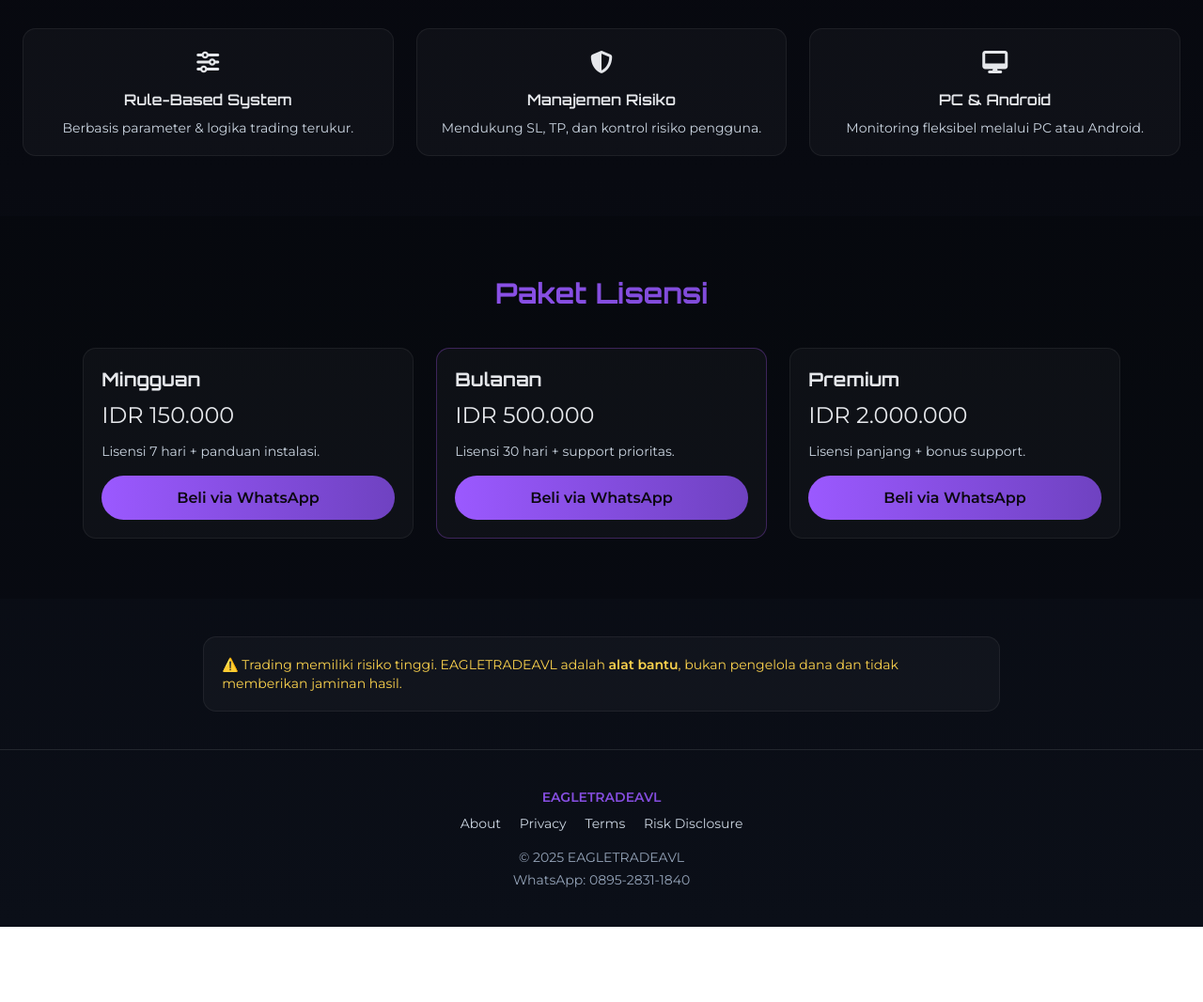
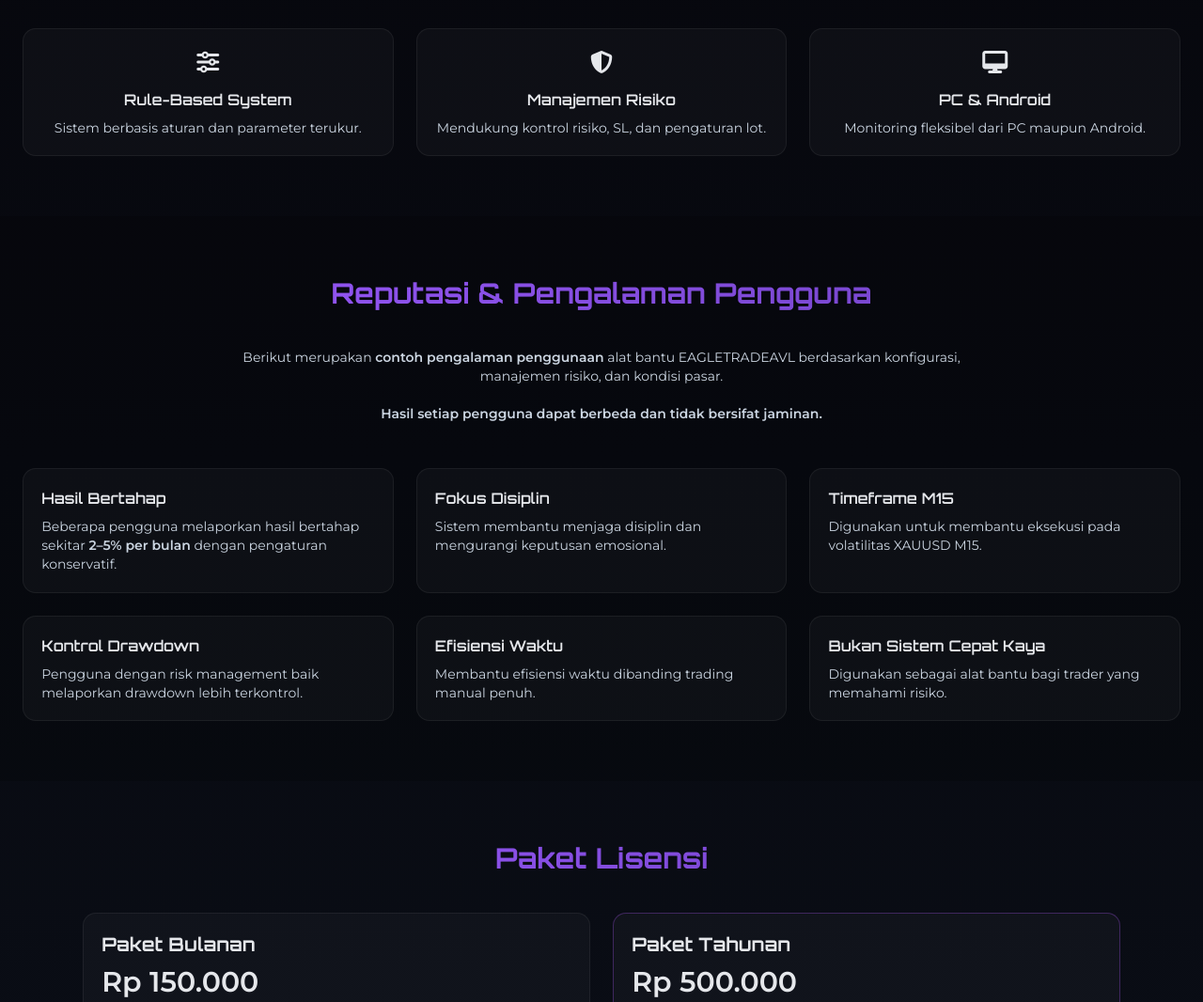
Before and after one commit to Icecemot/eagle, a plain HTML site: page index.html in a window 1280 px wide. Shown: the part 620-1686 px from the top of the page at 94% size. Before the commit the page ends 1606 px from the top, so only its background shows below. Drawn offline with nearby package versions, Linux system fonts and the light colour scheme.

Commit message:
Update index.html

```diff
--- a/index.html
+++ b/index.html
@@ -1,101 +1,76 @@
-<!doctype html>
+<!DOCTYPE html>
 <html lang="id">
 <head>
-    <meta charset="utf-8" />
-    <meta name="viewport" content="width=device-width, initial-scale=1" />
-    <title>EAGLETRADEAVL – Alat Bantu Trading XAUUSD Otomatis</title>
+  <meta charset="utf-8">
+  <meta name="viewport" content="width=device-width, initial-scale=1">
+  <title>EAGLETRADEAVL – Alat Bantu Trading XAUUSD</title>
 
   <!-- SEO SAFE -->
-    <meta
-      name="description"
-      content="EAGLETRADEAVL adalah alat bantu trading otomatis XAUUSD M15 berbasis rule & manajemen risiko. Bukan layanan investasi dan tidak menjamin profit."
-    />
-    <meta name="robots" content="index, follow" />
+  <meta name="description" content="EAGLETRADEAVL adalah alat bantu trading otomatis XAUUSD M15 berbasis rule dan manajemen risiko. Bukan layanan investasi dan tidak menjamin profit.">
+  <meta name="robots" content="index, follow">
 
   <!-- Open Graph -->
-    <meta
-      property="og:title"
-      content="EAGLETRADEAVL – Alat Bantu Trading XAUUSD"
-    />
-    <meta
-      property="og:description"
-      content="Alat bantu trading otomatis berbasis parameter & manajemen risiko. Trading memiliki risiko."
-    />
-    <meta property="og:type" content="website" />
-    <meta property="og:locale" content="id_ID" />
+  <meta property="og:title" content="EAGLETRADEAVL – Alat Bantu Trading XAUUSD">
+  <meta property="og:description" content="Alat bantu trading otomatis berbasis parameter dan manajemen risiko. Trading memiliki risiko.">
+  <meta property="og:type" content="website">
+  <meta property="og:locale" content="id_ID">
 
   <!-- Tailwind CDN -->
   <script src="https://cdn.tailwindcss.com"></script>
 
   <!-- Fonts -->
-    <link rel="preconnect" href="https://fonts.googleapis.com" />
-    <link rel="preconnect" href="https://fonts.gstatic.com" crossorigin />
-    <link
-      href="https://fonts.googleapis.com/css2?family=Orbitron:wght@600;700&family=Montserrat:wght@300;400;600&display=swap"
-      rel="stylesheet"
-    />
+  <link rel="preconnect" href="https://fonts.googleapis.com">
+  <link rel="preconnect" href="https://fonts.gstatic.com" crossorigin>
+  <link href="https://fonts.googleapis.com/css2?family=Orbitron:wght@600;700&family=Montserrat:wght@300;400;600&display=swap" rel="stylesheet">
 
   <!-- Icons -->
-    <link
-      rel="stylesheet"
-      href="https://cdnjs.cloudflare.com/ajax/libs/font-awesome/6.5.0/css/all.min.css"
-    />
+  <link rel="stylesheet" href="https://cdnjs.cloudflare.com/ajax/libs/font-awesome/6.5.0/css/all.min.css"/>
 
   <style>
-      body {
-        margin: 0;
-        font-family: Montserrat, system-ui;
-        background: linear-gradient(180deg, #05050a, #0b0f18);
-        color: #e5e7eb;
+    body{
+      margin:0;
+      font-family:Montserrat,system-ui;
+      background:linear-gradient(180deg,#05050a,#0b0f18);
+      color:#e5e7eb;
     }
-      h1,
-      h2,
-      h3 {
-        font-family: Orbitron;
+    h1,h2,h3{font-family:Orbitron}
+    .neon{
+      background:linear-gradient(90deg,#9b59ff,#6f42c1);
+      -webkit-background-clip:text;
+      -webkit-text-fill-color:transparent;
     }
-      .neon {
-        background: linear-gradient(90deg, #9b59ff, #6f42c1);
-        -webkit-background-clip: text;
-        -webkit-text-fill-color: transparent;
+    .glass{
+      background:rgba(255,255,255,.03);
+      border:1px solid rgba(255,255,255,.06);
+      border-radius:14px;
+      padding:1.2rem;
     }
-      .glass {
-        background: rgba(255, 255, 255, 0.03);
-        border: 1px solid rgba(255, 255, 255, 0.06);
-        border-radius: 14px;
-        padding: 1.2rem;
+    .btn{
+      display:inline-flex;
+      align-items:center;
+      justify-content:center;
+      gap:.5rem;
+      padding:.7rem 1.4rem;
+      border-radius:999px;
+      font-weight:700;
+      background:linear-gradient(90deg,#9b59ff,#6f42c1);
+      color:#0b0810;
+      text-decoration:none;
     }
-      .btn {
-        display: inline-flex;
-        align-items: center;
-        gap: 0.5rem;
-        padding: 0.7rem 1.4rem;
-        border-radius: 999px;
-        font-weight: 700;
-        background: linear-gradient(90deg, #9b59ff, #6f42c1);
-        color: #0b0810;
-        text-decoration: none;
-      }
-      footer a {
-        color: #cbd5e1;
-      }
-      footer a:hover {
-        color: white;
-      }
+    footer a{color:#cbd5e1}
+    footer a:hover{color:white}
   </style>
 </head>
 
 <body>
+
 <!-- NAV -->
-    <header
-      class="sticky top-0 bg-black/40 backdrop-blur border-b border-white/10 z-50"
-    >
-      <div
-        class="max-w-7xl mx-auto px-6 py-3 flex justify-between items-center"
-      >
+<header class="sticky top-0 bg-black/40 backdrop-blur border-b border-white/10 z-50">
+  <div class="max-w-7xl mx-auto px-6 py-3 flex justify-between items-center">
     <span class="text-xl font-bold neon">EAGLETRADEAVL</span>
-        <a href="https://wa.me/6289528311840" class="btn"
-          ><i class="fab fa-whatsapp"></i> Konsultasi</a
-        >
+    <a href="https://wa.me/6289528311840" class="btn">
+      <i class="fab fa-whatsapp"></i> Konsultasi
+    </a>
   </div>
 </header>
 
@@ -106,20 +81,17 @@
       Alat Bantu Trading XAUUSD M15
     </h1>
     <p class="mt-6 text-lg text-slate-300">
-          Membantu otomatisasi eksekusi trading berbasis parameter dan manajemen
-          risiko.
-          <br />
+      Membantu otomatisasi eksekusi trading berbasis parameter
+      dan manajemen risiko.
+      <br>
       <strong>Bukan layanan investasi dan tidak menjamin profit.</strong>
     </p>
 
     <div class="mt-8 flex justify-center gap-4 flex-wrap">
-          <a href="#paket" class="btn"
-            ><i class="fas fa-box"></i> Lihat Paket</a
-          >
-          <a
-            href="risk.html"
-            class="border border-white/20 px-6 py-3 rounded-full text-sm"
-          >
+      <a href="#paket" class="btn">
+        <i class="fas fa-box"></i> Lihat Paket
+      </a>
+      <a href="risk.html" class="border border-white/20 px-6 py-3 rounded-full text-sm">
         Risk Disclosure
       </a>
     </div>
@@ -136,7 +108,7 @@
         <i class="fas fa-sliders-h text-2xl mb-3"></i>
         <h3 class="font-semibold">Rule-Based System</h3>
         <p class="text-sm text-slate-300 mt-2">
-              Berbasis parameter & logika trading terukur.
+          Sistem berbasis aturan dan parameter terukur.
         </p>
       </div>
 
@@ -144,7 +116,7 @@
         <i class="fas fa-shield-halved text-2xl mb-3"></i>
         <h3 class="font-semibold">Manajemen Risiko</h3>
         <p class="text-sm text-slate-300 mt-2">
-              Mendukung SL, TP, dan kontrol risiko pengguna.
+          Mendukung kontrol risiko, SL, dan pengaturan lot.
         </p>
       </div>
 
@@ -152,7 +124,68 @@
         <i class="fas fa-desktop text-2xl mb-3"></i>
         <h3 class="font-semibold">PC & Android</h3>
         <p class="text-sm text-slate-300 mt-2">
-              Monitoring fleksibel melalui PC atau Android.
+          Monitoring fleksibel dari PC maupun Android.
+        </p>
+      </div>
+    </div>
+  </div>
+</section>
+
+<!-- REPUTASI -->
+<section class="py-16 bg-black/20">
+  <div class="max-w-7xl mx-auto px-6">
+    <h2 class="text-3xl font-bold neon text-center mb-10">
+      Reputasi & Pengalaman Pengguna
+    </h2>
+
+    <p class="text-center text-slate-300 max-w-3xl mx-auto mb-12 text-sm">
+      Berikut merupakan <strong>contoh pengalaman penggunaan</strong> alat bantu EAGLETRADEAVL
+      berdasarkan konfigurasi, manajemen risiko, dan kondisi pasar.
+      <br><br>
+      <strong>Hasil setiap pengguna dapat berbeda dan tidak bersifat jaminan.</strong>
+    </p>
+
+    <div class="grid md:grid-cols-3 gap-6">
+      <div class="glass">
+        <h3 class="font-semibold mb-2">Hasil Bertahap</h3>
+        <p class="text-sm text-slate-300">
+          Beberapa pengguna melaporkan hasil bertahap sekitar
+          <strong>2–5% per bulan</strong> dengan pengaturan konservatif.
+        </p>
+      </div>
+
+      <div class="glass">
+        <h3 class="font-semibold mb-2">Fokus Disiplin</h3>
+        <p class="text-sm text-slate-300">
+          Sistem membantu menjaga disiplin dan mengurangi keputusan emosional.
+        </p>
+      </div>
+
+      <div class="glass">
+        <h3 class="font-semibold mb-2">Timeframe M15</h3>
+        <p class="text-sm text-slate-300">
+          Digunakan untuk membantu eksekusi pada volatilitas XAUUSD M15.
+        </p>
+      </div>
+
+      <div class="glass">
+        <h3 class="font-semibold mb-2">Kontrol Drawdown</h3>
+        <p class="text-sm text-slate-300">
+          Pengguna dengan risk management baik melaporkan drawdown lebih terkontrol.
+        </p>
+      </div>
+
+      <div class="glass">
+        <h3 class="font-semibold mb-2">Efisiensi Waktu</h3>
+        <p class="text-sm text-slate-300">
+          Membantu efisiensi waktu dibanding trading manual penuh.
+        </p>
+      </div>
+
+      <div class="glass">
+        <h3 class="font-semibold mb-2">Bukan Sistem Cepat Kaya</h3>
+        <p class="text-sm text-slate-300">
+          Digunakan sebagai alat bantu bagi trader yang memahami risiko.
         </p>
       </div>
     </div>
@@ -160,49 +193,34 @@
 </section>
 
 <!-- PRICING -->
-    <section id="paket" class="py-16 bg-black/20">
+<section id="paket" class="py-16">
   <div class="max-w-6xl mx-auto px-6">
     <h2 class="text-3xl font-bold neon text-center mb-10">Paket Lisensi</h2>
 
-        <div class="grid md:grid-cols-3 gap-6">
+    <div class="grid md:grid-cols-2 gap-6">
+      <!-- BULANAN -->
       <div class="glass">
-            <h3 class="font-bold text-xl">Mingguan</h3>
-            <p class="text-2xl mt-2">IDR 150.000</p>
+        <h3 class="font-bold text-xl mb-2">Paket Bulanan</h3>
+        <p class="text-3xl font-bold">Rp 150.000</p>
         <p class="text-sm text-slate-300 mt-3">
-              Lisensi 7 hari + panduan instalasi.
+          Lisensi aktif per bulan. Cocok untuk pengguna yang ingin fleksibel.
         </p>
-            <a
-              href="https://wa.me/6289528311840"
-              class="btn mt-4 w-full justify-center"
-            >
+        <a href="https://wa.me/6289528311840" class="btn mt-5 w-full">
           Beli via WhatsApp
         </a>
       </div>
 
+      <!-- TAHUNAN -->
       <div class="glass border-purple-500/30">
-            <h3 class="font-bold text-xl">Bulanan</h3>
-            <p class="text-2xl mt-2">IDR 500.000</p>
-            <p class="text-sm text-slate-300 mt-3">
-              Lisensi 30 hari + support prioritas.
+        <h3 class="font-bold text-xl mb-2">Paket Tahunan</h3>
+        <p class="text-3xl font-bold">Rp 500.000</p>
+        <p class="text-sm text-slate-300 mt-2">
+          Biaya registrasi awal.
         </p>
-            <a
-              href="https://wa.me/6289528311840"
-              class="btn mt-4 w-full justify-center"
-            >
-              Beli via WhatsApp
-            </a>
-          </div>
-
-          <div class="glass">
-            <h3 class="font-bold text-xl">Premium</h3>
-            <p class="text-2xl mt-2">IDR 2.000.000</p>
-            <p class="text-sm text-slate-300 mt-3">
-              Lisensi panjang + bonus support.
+        <p class="text-sm text-slate-300 mt-1">
+          Lisensi berjalan: <strong>Rp 50.000 / bulan</strong>
         </p>
-            <a
-              href="https://wa.me/6289528311840"
-              class="btn mt-4 w-full justify-center"
-            >
+        <a href="https://wa.me/6289528311840" class="btn mt-5 w-full">
           Beli via WhatsApp
         </a>
       </div>
@@ -214,9 +232,8 @@
 <section class="py-10">
   <div class="max-w-4xl mx-auto px-6">
     <div class="glass text-sm text-amber-300">
-          ⚠️ Trading memiliki risiko tinggi. EAGLETRADEAVL adalah
-          <strong>alat bantu</strong>, bukan pengelola dana dan tidak memberikan
-          jaminan hasil.
+      ⚠️ Trading memiliki risiko.
+      EAGLETRADEAVL adalah alat bantu, bukan pengelola dana dan tidak menjamin hasil.
     </div>
   </div>
 </section>
@@ -237,5 +254,6 @@
     <p class="mt-1">WhatsApp: 0895-2831-1840</p>
   </div>
 </footer>
+
 </body>
 </html>
```
Lines whose indentation alone changed are shown as unchanged.
